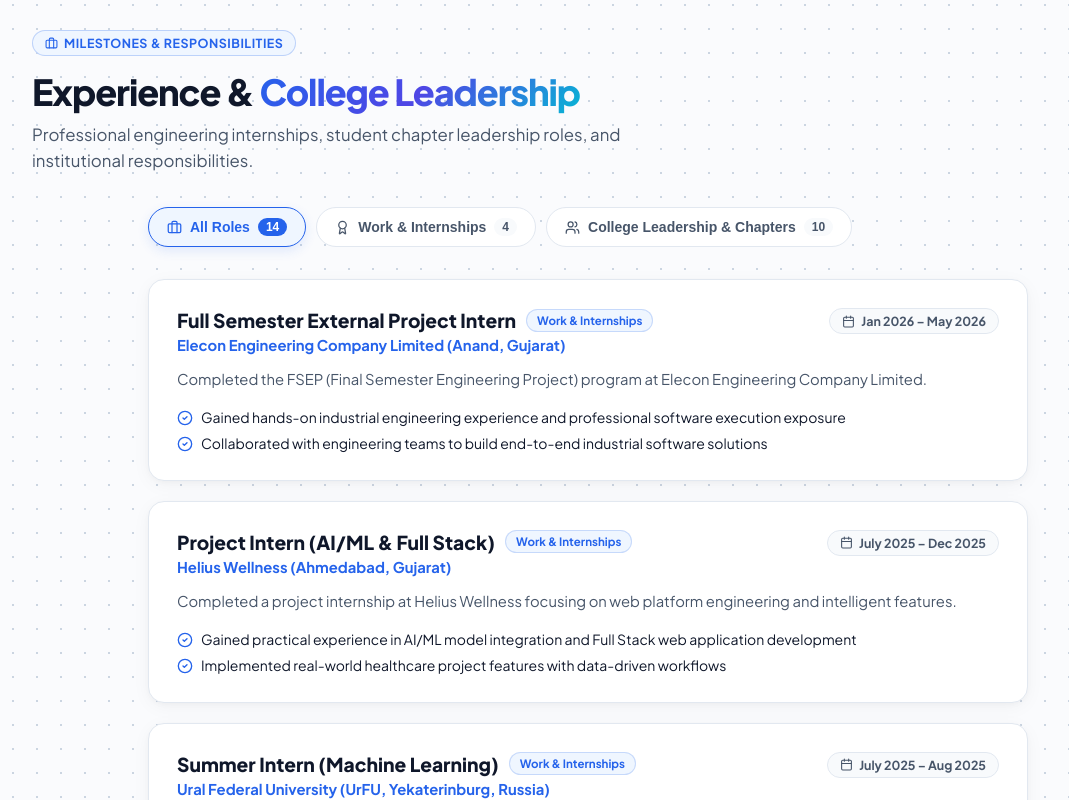
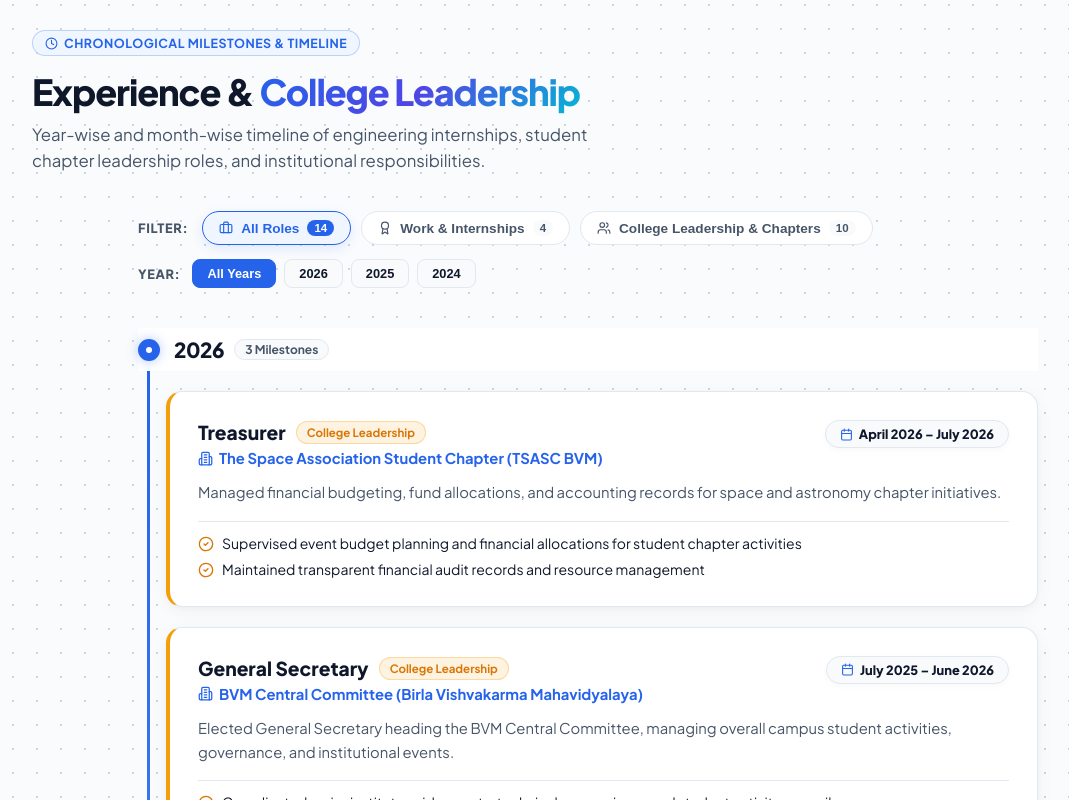
Before and after one commit to manan2425/Portfolio, a Next.js app: page / in a window 1280 px wide. Shown: the part 4140-4940 px from the top of the page, without its empty margins (52-1121 px from the left). Built offline with nearby package versions, Linux system fonts and the light colour scheme.

Commit message:
feat: add interactive experience timeline component with category and year filtering

```diff
--- a/src/components/Experience.tsx
+++ b/src/components/Experience.tsx
@@ -2,7 +2,7 @@
 
 import React, { useState } from 'react';
 import { Experience as ExperienceType } from '@/data/portfolioData';
-import { Briefcase, Calendar, CheckCircle2, Award, Users } from 'lucide-react';
+import { Briefcase, Calendar, CheckCircle2, Award, Users, Clock, Building2, ChevronRight } from 'lucide-react';
 
 interface ExperienceProps {
   experience: ExperienceType[];
@@ -10,46 +10,85 @@
 
 export const Experience: React.FC<ExperienceProps> = ({ experience }) => {
   const [activeCategory, setActiveCategory] = useState<'All' | 'Work & Internships' | 'College Leadership'>('All');
+  const [activeYear, setActiveYear] = useState<string>('All');
 
+  // Helper to extract the primary/end year from period string (e.g., "Jan 2026 – May 2026" -> "2026")
+  const getPrimaryYear = (period: string): string => {
+    const match = period.match(/\b(202[3-9])\b/g);
+    if (match && match.length > 0) {
+      return match[match.length - 1]; // Latest year in string
+    }
+    return '2024';
+  };
+
+  // Helper score for month-wise sorting within a year (higher = more recent month)
+  const getMonthScore = (period: string): number => {
+    const months: Record<string, number> = {
+      jan: 1, feb: 2, mar: 3, apr: 4, may: 5, jun: 6,
+      jul: 7, aug: 8, sep: 9, oct: 10, nov: 11, dec: 12
+    };
+    const parts = period.toLowerCase().split(/[-–—]/);
+    const endPart = parts[parts.length - 1] || parts[0];
+    for (const [m, num] of Object.entries(months)) {
+      if (endPart.includes(m)) return num;
+    }
+    return 6;
+  };
+
+  // Filter items by category & year
   const filteredExperience = experience.filter((item) => {
-    if (activeCategory === 'All') return true;
-    if (activeCategory === 'Work & Internships') return item.category === 'Work & Internships';
-    if (activeCategory === 'College Leadership') return item.category === 'College Leadership';
-    return true;
+    const matchesCat =
+      activeCategory === 'All' ||
+      (activeCategory === 'Work & Internships' && item.category === 'Work & Internships') ||
+      (activeCategory === 'College Leadership' && item.category === 'College Leadership');
+
+    const itemYear = getPrimaryYear(item.period);
+    const matchesYear = activeYear === 'All' || itemYear === activeYear;
+
+    return matchesCat && matchesYear;
   });
+
+  // Extract all distinct years in reverse chronological order (2026 -> 2025 -> 2024...)
+  const availableYears = Array.from(
+    new Set(experience.map((item) => getPrimaryYear(item.period)))
+  ).sort((a, b) => parseInt(b) - parseInt(a));
 
   return (
     <section id="experience" className="section-spacing">
       <div className="container">
-        {/* Header */}
-        <div style={{ marginBottom: '32px', textAlign: 'left' }}>
+        {/* Section Header */}
+        <div style={{ marginBottom: '36px', textAlign: 'left' }}>
           <span className="bento-section-tag">
-            <Briefcase size={13} />
-            <span>MILESTONES & RESPONSIBILITIES</span>
+            <Clock size={13} />
+            <span>CHRONOLOGICAL MILESTONES & TIMELINE</span>
           </span>
           <h2 className="section-title">
             Experience & <span className="gradient-heading">College Leadership</span>
           </h2>
           <p className="section-subtitle" style={{ marginTop: '8px' }}>
-            Professional engineering internships, student chapter leadership roles, and institutional responsibilities.
+            Year-wise and month-wise timeline of engineering internships, student chapter leadership roles, and institutional responsibilities.
           </p>
         </div>
 
-        {/* Category Filter Tabs */}
+        {/* Filter Controls Bar */}
         <div
           style={{
+            maxWidth: '900px',
+            margin: '0 auto 40px auto',
             display: 'flex',
-            flexWrap: 'wrap',
-            gap: '10px',
-            marginBottom: '32px',
-            maxWidth: '880px',
-            margin: '0 auto 32px auto'
+            flexDirection: 'column',
+            gap: '14px'
           }}
         >
+          {/* Category Tabs */}
+          <div style={{ display: 'flex', flexWrap: 'wrap', gap: '10px', alignItems: 'center' }}>
+            <span style={{ fontSize: '0.8rem', fontWeight: 800, color: 'var(--text-muted)', textTransform: 'uppercase', letterSpacing: '0.05em', marginRight: '4px' }}>
+              Filter:
+            </span>
             {[
               { id: 'All', label: 'All Roles', count: experience.length, icon: Briefcase },
-            { id: 'Work & Internships', label: 'Work & Internships', count: experience.filter(e => e.category === 'Work & Internships').length, icon: Award },
-            { id: 'College Leadership', label: 'College Leadership & Chapters', count: experience.filter(e => e.category === 'College Leadership').length, icon: Users }
+              { id: 'Work & Internships', label: 'Work & Internships', count: experience.filter((e) => e.category === 'Work & Internships').length, icon: Award },
+              { id: 'College Leadership', label: 'College Leadership & Chapters', count: experience.filter((e) => e.category === 'College Leadership').length, icon: Users }
             ].map((tab) => {
               const Icon = tab.icon;
               const isActive = activeCategory === tab.id;
@@ -61,9 +100,9 @@
                     display: 'inline-flex',
                     alignItems: 'center',
                     gap: '8px',
-                  padding: '10px 18px',
+                    padding: '8px 16px',
                     borderRadius: 'var(--radius-full)',
-                  fontSize: '0.875rem',
+                    fontSize: '0.85rem',
                     fontWeight: 700,
                     cursor: 'pointer',
                     border: isActive ? '1px solid var(--accent-blue)' : '1px solid var(--border-card)',
@@ -73,13 +112,13 @@
                     boxShadow: isActive ? '0 4px 12px rgba(37, 99, 235, 0.12)' : 'none'
                   }}
                 >
-                <Icon size={15} color={isActive ? 'var(--accent-blue)' : 'currentColor'} />
+                  <Icon size={14} color={isActive ? 'var(--accent-blue)' : 'currentColor'} />
                   <span>{tab.label}</span>
                   <span
                     style={{
-                    padding: '2px 8px',
+                      padding: '2px 7px',
                       borderRadius: 'var(--radius-full)',
-                    fontSize: '0.75rem',
+                      fontSize: '0.72rem',
                       backgroundColor: isActive ? 'var(--accent-blue)' : 'var(--bg-card-subtle)',
                       color: isActive ? '#FFFFFF' : 'var(--text-muted)'
                     }}
@@ -91,18 +130,151 @@
             })}
           </div>
 
-        {/* Bento Timeline Grid */}
-        <div style={{ display: 'flex', flexDirection: 'column', gap: '20px', maxWidth: '880px', margin: '0 auto' }}>
-          {filteredExperience.map((item, idx) => (
+          {/* Year Quick Navigation Pills */}
+          <div style={{ display: 'flex', flexWrap: 'wrap', gap: '8px', alignItems: 'center' }}>
+            <span style={{ fontSize: '0.8rem', fontWeight: 800, color: 'var(--text-muted)', textTransform: 'uppercase', letterSpacing: '0.05em', marginRight: '4px' }}>
+              Year:
+            </span>
+            <button
+              onClick={() => setActiveYear('All')}
+              style={{
+                padding: '6px 14px',
+                borderRadius: 'var(--radius-sm)',
+                fontSize: '0.8rem',
+                fontWeight: 700,
+                cursor: 'pointer',
+                border: activeYear === 'All' ? '1px solid var(--accent-blue)' : '1px solid var(--border-card)',
+                backgroundColor: activeYear === 'All' ? 'var(--accent-blue)' : 'var(--bg-card-subtle)',
+                color: activeYear === 'All' ? '#FFFFFF' : 'var(--text-main)',
+                transition: 'all 0.15s ease'
+              }}
+            >
+              All Years
+            </button>
+
+            {availableYears.map((yr) => (
+              <button
+                key={yr}
+                onClick={() => setActiveYear(yr)}
+                style={{
+                  padding: '6px 14px',
+                  borderRadius: 'var(--radius-sm)',
+                  fontSize: '0.8rem',
+                  fontWeight: 700,
+                  cursor: 'pointer',
+                  border: activeYear === yr ? '1px solid var(--accent-blue)' : '1px solid var(--border-card)',
+                  backgroundColor: activeYear === yr ? 'var(--accent-blue)' : 'var(--bg-card-subtle)',
+                  color: activeYear === yr ? '#FFFFFF' : 'var(--text-main)',
+                  transition: 'all 0.15s ease'
+                }}
+              >
+                {yr}
+              </button>
+            ))}
+          </div>
+        </div>
+
+        {/* Year-Wise Timeline Container */}
+        <div style={{ maxWidth: '900px', margin: '0 auto', position: 'relative', paddingLeft: '28px' }}>
+          {/* Main Vertical Timeline Spine */}
           <div
-              key={item.id || idx}
+            style={{
+              position: 'absolute',
+              left: '9px',
+              top: '24px',
+              bottom: '24px',
+              width: '3px',
+              background: 'linear-gradient(180deg, var(--accent-blue) 0%, #93C5FD 75%, rgba(147, 197, 253, 0.2) 100%)',
+              borderRadius: '3px'
+            }}
+          />
+
+          {availableYears.map((yearStr) => {
+            // Filter items for this year group
+            const yearItems = filteredExperience
+              .filter((item) => getPrimaryYear(item.period) === yearStr)
+              .sort((a, b) => getMonthScore(b.period) - getMonthScore(a.period));
+
+            if (yearItems.length === 0) return null;
+
+            return (
+              <div key={yearStr} style={{ marginBottom: '44px', position: 'relative' }}>
+                {/* Year Marker Header */}
+                <div
+                  style={{
+                    display: 'flex',
+                    alignItems: 'center',
+                    gap: '14px',
+                    marginBottom: '20px',
+                    marginLeft: '-28px',
+                    position: 'sticky',
+                    top: '80px',
+                    zIndex: 10,
+                    backgroundColor: 'rgba(255, 255, 255, 0.95)',
+                    padding: '8px 0',
+                    backdropFilter: 'blur(8px)'
+                  }}
+                >
+                  {/* Timeline Year Node Dot */}
+                  <div
+                    style={{
+                      width: '22px',
+                      height: '22px',
+                      borderRadius: '50%',
+                      backgroundColor: yearStr === '2026' ? 'var(--accent-blue)' : '#FFFFFF',
+                      border: '3px solid var(--accent-blue)',
+                      display: 'flex',
+                      alignItems: 'center',
+                      justifyContent: 'center',
+                      boxShadow: '0 0 12px rgba(37, 99, 235, 0.35)',
+                      flexShrink: 0
+                    }}
+                  >
+                    <div style={{ width: '6px', height: '6px', borderRadius: '50%', backgroundColor: yearStr === '2026' ? '#FFFFFF' : 'var(--accent-blue)' }} />
+                  </div>
+
+                  <div style={{ display: 'flex', alignItems: 'center', gap: '10px' }}>
+                    <span style={{ fontSize: '1.3rem', fontWeight: 800, color: 'var(--text-main)', letterSpacing: '-0.02em' }}>
+                      {yearStr}
+                    </span>
+                    <span
+                      style={{
+                        fontSize: '0.75rem',
+                        fontWeight: 700,
+                        padding: '2px 10px',
+                        borderRadius: 'var(--radius-full)',
+                        backgroundColor: 'var(--bg-card-subtle)',
+                        color: 'var(--text-muted)',
+                        border: '1px solid var(--border-card)'
+                      }}
+                    >
+                      {yearItems.length} {yearItems.length === 1 ? 'Milestone' : 'Milestones'}
+                    </span>
+                  </div>
+                </div>
+
+                {/* Timeline Cards for this Year */}
+                <div style={{ display: 'flex', flexDirection: 'column', gap: '20px' }}>
+                  {yearItems.map((item, idx) => {
+                    const isWork = item.category === 'Work & Internships';
+
+                    return (
+                      <div
+                        key={item.id || `${yearStr}-${idx}`}
                         className="bento-card"
-              style={{ padding: '28px', backgroundColor: '#FFFFFF' }}
+                        style={{
+                          padding: '28px',
+                          backgroundColor: '#FFFFFF',
+                          position: 'relative',
+                          borderLeft: `4px solid ${isWork ? 'var(--accent-blue)' : '#F59E0B'}`,
+                          transition: 'transform 0.2s ease, box-shadow 0.2s ease'
+                        }}
                       >
+                        {/* Period & Role Header */}
                         <div style={{ display: 'flex', flexWrap: 'wrap', justifyContent: 'space-between', alignItems: 'flex-start', gap: '12px', marginBottom: '14px' }}>
                           <div>
                             <div style={{ display: 'flex', alignItems: 'center', gap: '10px', flexWrap: 'wrap', marginBottom: '4px' }}>
-                    <h3 style={{ fontSize: '1.2rem', fontWeight: 800, color: 'var(--text-main)' }}>
+                              <h3 style={{ fontSize: '1.2rem', fontWeight: 800, color: 'var(--text-main)', lineHeight: 1.3 }}>
                                 {item.role}
                               </h3>
                               {item.category && (
@@ -112,55 +284,66 @@
                                     fontWeight: 700,
                                     padding: '3px 10px',
                                     borderRadius: 'var(--radius-full)',
-                          backgroundColor: item.category === 'Work & Internships' ? 'var(--accent-blue-light)' : 'rgba(245, 158, 11, 0.12)',
-                          color: item.category === 'Work & Internships' ? 'var(--accent-blue)' : '#D97706',
-                          border: `1px solid ${item.category === 'Work & Internships' ? 'rgba(37, 99, 235, 0.2)' : 'rgba(245, 158, 11, 0.3)'}`
+                                    backgroundColor: isWork ? 'var(--accent-blue-light)' : 'rgba(245, 158, 11, 0.12)',
+                                    color: isWork ? 'var(--accent-blue)' : '#D97706',
+                                    border: `1px solid ${isWork ? 'rgba(37, 99, 235, 0.2)' : 'rgba(245, 158, 11, 0.3)'}`
                                   }}
                                 >
                                   {item.category}
                                 </span>
                               )}
                             </div>
-                  <div style={{ fontSize: '0.925rem', fontWeight: 700, color: 'var(--accent-blue)' }}>
-                    {item.company}
+
+                            <div style={{ display: 'flex', alignItems: 'center', gap: '6px', fontSize: '0.925rem', fontWeight: 700, color: 'var(--accent-blue)' }}>
+                              <Building2 size={15} style={{ flexShrink: 0 }} />
+                              <span>{item.company}</span>
                             </div>
                           </div>
 
+                          {/* Month-wise Exact Period Badge */}
                           <div
                             style={{
                               display: 'inline-flex',
                               alignItems: 'center',
                               gap: '6px',
-                    padding: '4px 12px',
+                              padding: '5px 14px',
                               borderRadius: 'var(--radius-full)',
-                    fontSize: '0.78rem',
-                    fontWeight: 700,
+                              fontSize: '0.8rem',
+                              fontWeight: 800,
                               backgroundColor: 'var(--bg-card-subtle)',
-                    color: 'var(--text-muted)',
-                    border: '1px solid var(--border-card)'
+                              color: 'var(--text-main)',
+                              border: '1px solid var(--border-card)',
+                              boxShadow: '0 2px 6px rgba(0,0,0,0.03)'
                             }}
                           >
-                  <Calendar size={13} />
+                            <Calendar size={13} color="var(--accent-blue)" />
                             <span>{item.period}</span>
                           </div>
                         </div>
 
+                        {/* Summary description */}
                         <p style={{ fontSize: '0.925rem', color: 'var(--text-muted)', lineHeight: 1.6, marginBottom: '16px' }}>
                           {item.description}
                         </p>
 
+                        {/* Bulleted Achievements */}
                         {item.achievements && item.achievements.length > 0 && (
-                <div style={{ display: 'flex', flexDirection: 'column', gap: '8px' }}>
+                          <div style={{ display: 'flex', flexDirection: 'column', gap: '8px', paddingTop: '12px', borderTop: '1px solid var(--border-card)' }}>
                             {item.achievements.map((ach, achIdx) => (
                               <div key={achIdx} style={{ display: 'flex', alignItems: 'flex-start', gap: '8px', fontSize: '0.875rem', color: 'var(--text-main)' }}>
-                      <CheckCircle2 size={16} color="var(--accent-blue)" style={{ flexShrink: 0, marginTop: '2px' }} />
+                                <CheckCircle2 size={16} color={isWork ? 'var(--accent-blue)' : '#D97706'} style={{ flexShrink: 0, marginTop: '2px' }} />
                                 <span>{ach}</span>
                               </div>
                             ))}
                           </div>
                         )}
                       </div>
-          ))}
+                    );
+                  })}
+                </div>
+              </div>
+            );
+          })}
         </div>
       </div>
     </section>
```
Lines whose indentation alone changed are shown as unchanged.
